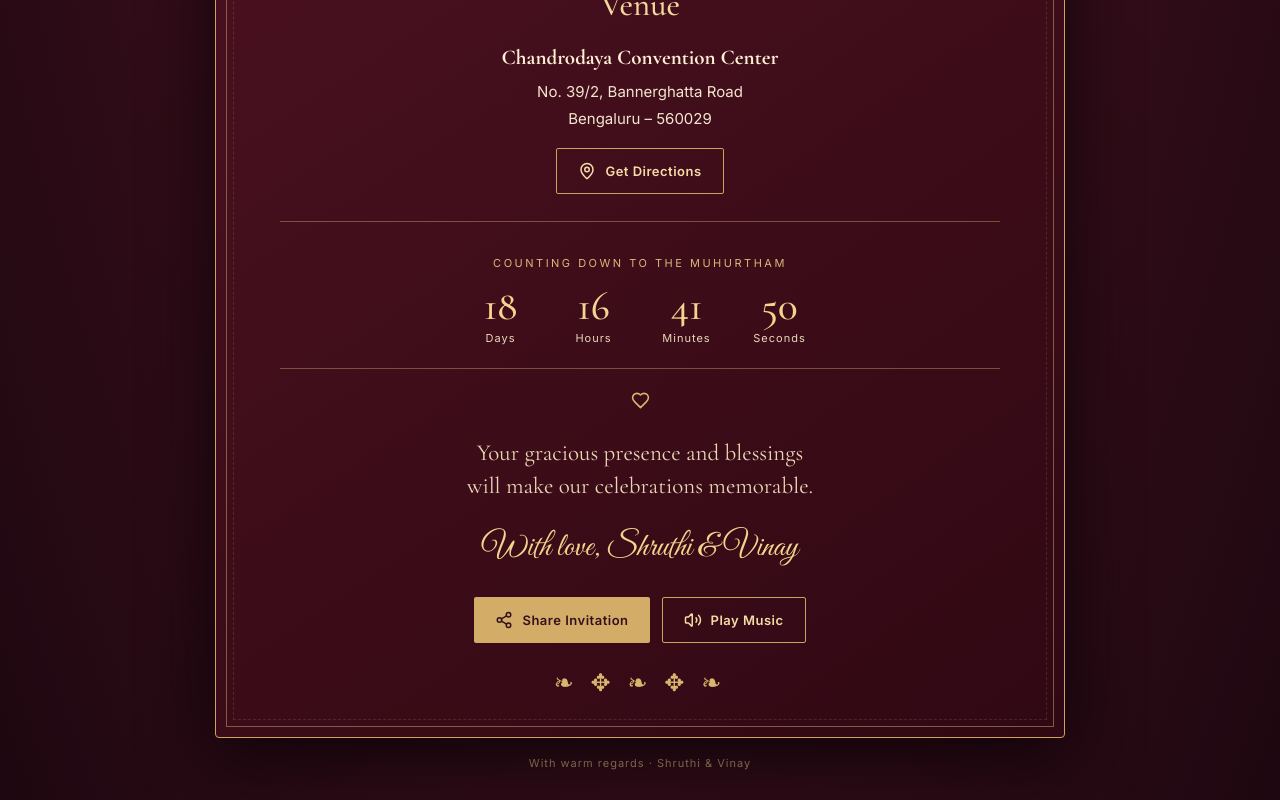
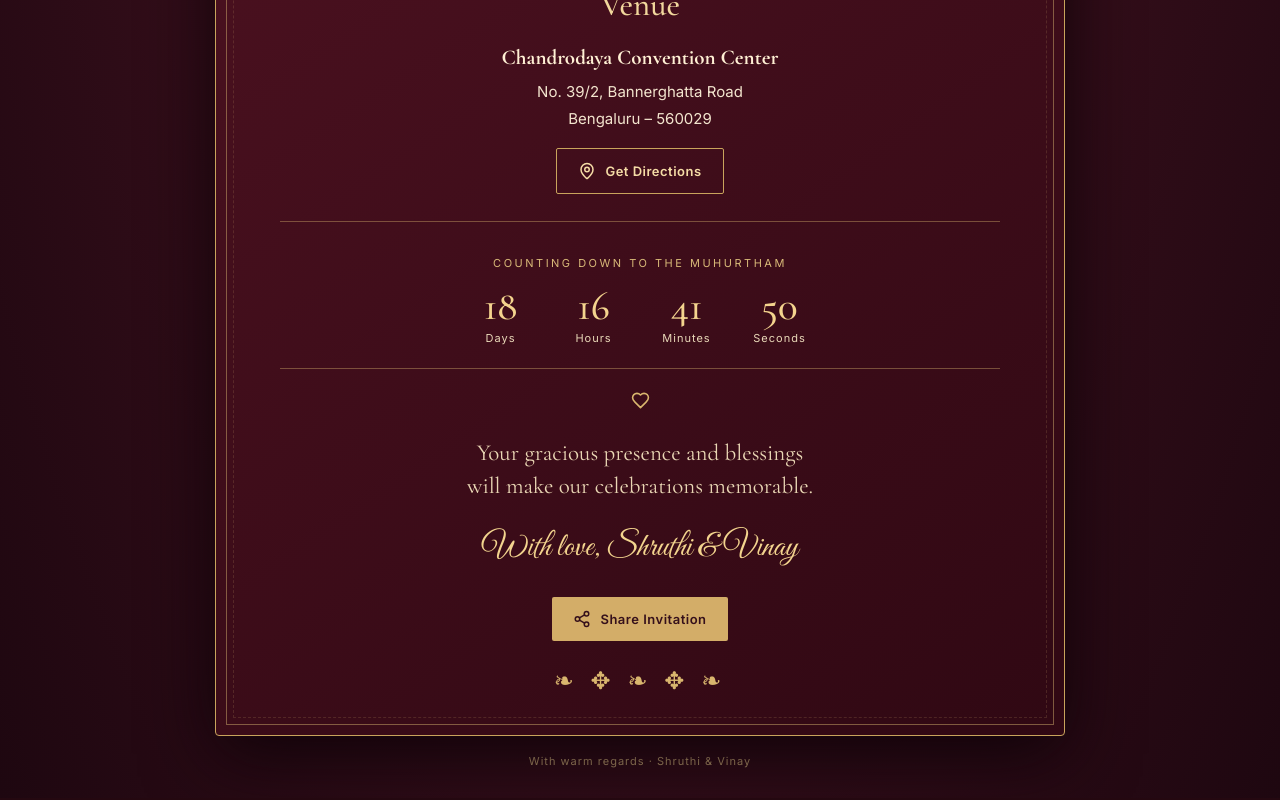
Before and after one commit to Prav2221/Shruthi-Vinay-Invitation, a React (Vite) app: page / in a window 1280 px wide. Shown: the part 997-1797 px from the top of the page. Built offline with nearby package versions, Linux system fonts and the light colour scheme.

Commit message:
main.jsx

```diff
--- a/src/main.jsx
+++ b/src/main.jsx
@@ -1,6 +1,6 @@
 import React, { useEffect, useState } from 'react'
 import { createRoot } from 'react-dom/client'
-import { MapPin, CalendarDays, Clock3, Volume2, VolumeX, Heart, Share2 } from 'lucide-react'
+import { MapPin, Heart, Share2 } from 'lucide-react'
 import './style.css'
 
 const weddingDate = new Date('2026-11-19T09:00:00+05:30')
@@ -25,25 +25,6 @@ function Countdown() {
 }
 
 function App() {
-  const [playing, setPlaying] = useState(false)
-  const audioRef = React.useRef(null)
-
-  const toggleMusic = async () => {
-    const audio = audioRef.current
-    if (!audio) return
-    try {
-      if (playing) {
-        audio.pause()
-        setPlaying(false)
-      } else {
-        await audio.play()
-        setPlaying(true)
-      }
-    } catch {
-      alert('Please add a royalty-free celebrative instrumental MP3 named wedding-music.mp3 inside the public folder.')
-    }
-  }
-
   const share = () => {
     const url = window.location.href
     const text = shareText + '\n' + url
@@ -98,9 +79,7 @@ function App() {
 
       <div className="actions">
         <button className="button gold" onClick={share}><Share2 size={18}/> Share Invitation</button>
-        <button className="button outline" onClick={toggleMusic}>{playing ? <VolumeX size={18}/> : <Volume2 size={18}/>} {playing ? 'Pause Music' : 'Play Music'}</button>
       </div>
-      <audio ref={audioRef} src="/wedding-music.mp3" loop />
       <div className="bottom-ornament">❧  ✥  ❧  ✥  ❧</div>
     </div>
     <footer>With warm regards · Shruthi &amp; Vinay</footer>
```
